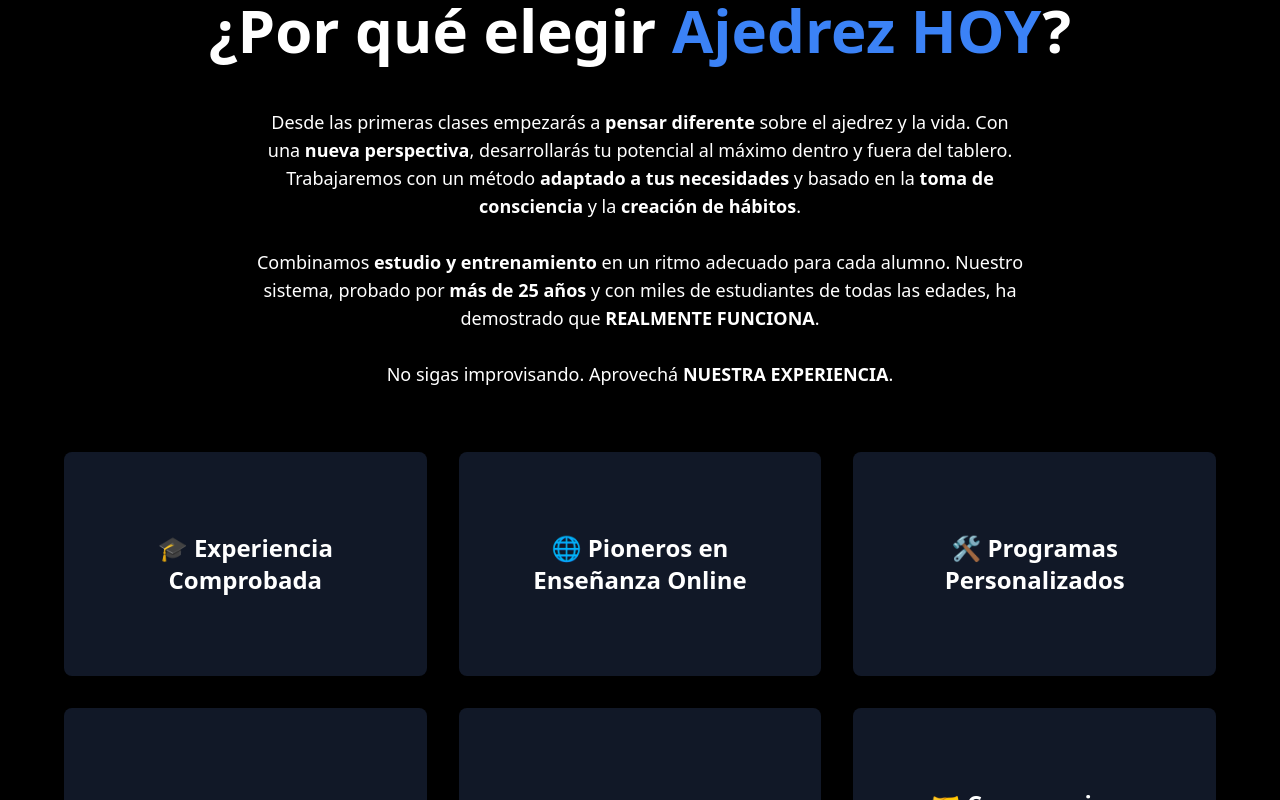
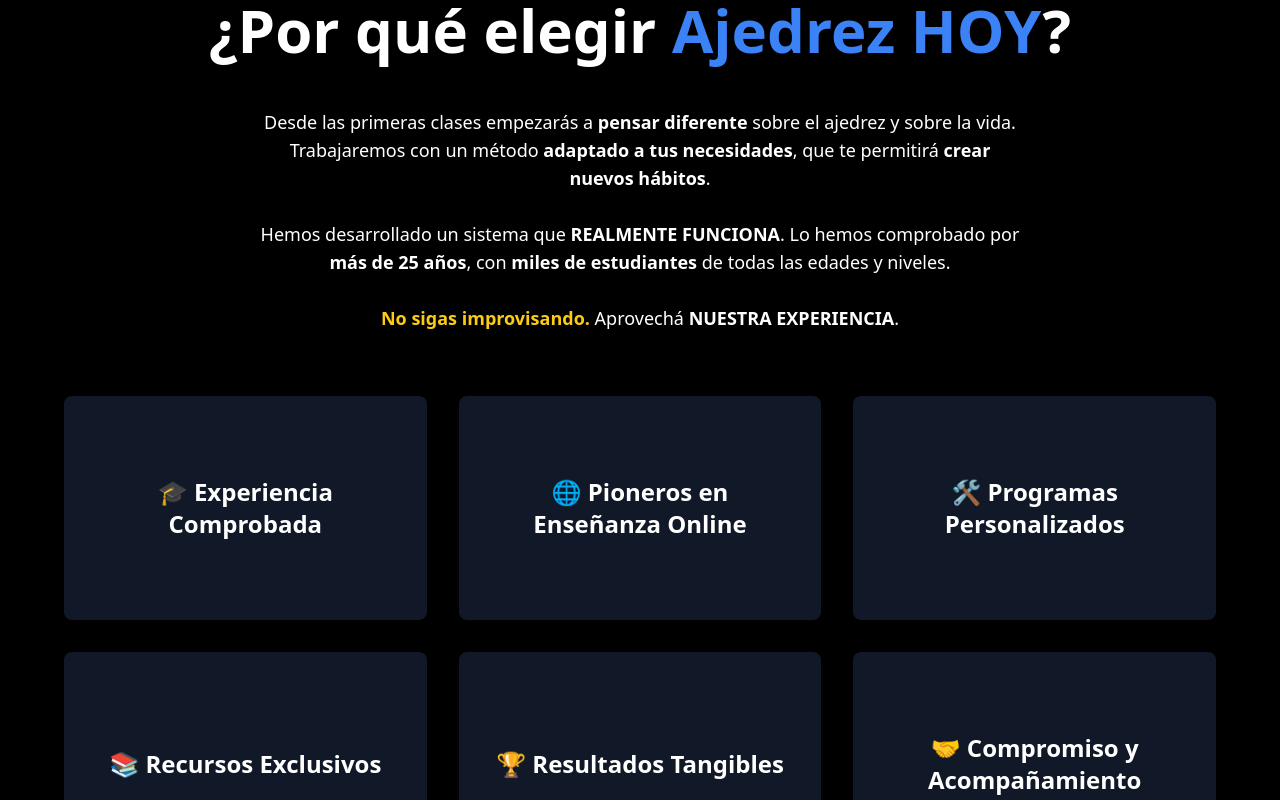
Before and after one commit to ilandaniele/ajedrez-hoy, a React (Create React App) app: page / in a window 1280 px wide. Shown: the part 2240-3040 px from the top of the page. Built offline with nearby package versions, Linux system fonts and the light colour scheme.

Commit message:
why us modification

```diff
--- a/src/components/WhyUs.js
+++ b/src/components/WhyUs.js
@@ -59,13 +59,13 @@ const WhyUs = () => {
         ¿Por qué elegir <span className="text-blue-500">Ajedrez HOY</span>?
       </h2>
       <p className="text-center text-lg max-w-3xl mx-auto mb-16">
-        Desde las primeras clases empezarás a <b>pensar diferente</b> sobre el ajedrez y la vida.
-        Con una <b>nueva perspectiva</b>, desarrollarás tu potencial al máximo dentro y fuera del tablero.
-        Trabajaremos con un método <b>adaptado a tus necesidades</b> y basado en la <b>toma de consciencia</b> y la <b>creación de hábitos</b>.
+        Desde las primeras clases empezarás a <b>pensar diferente</b> sobre el ajedrez y sobre la vida.
+        Trabajaremos con un método <b>adaptado a tus necesidades</b>, que te permitirá <b>crear nuevos hábitos</b>.
         <br /><br />
-        Combinamos <b>estudio y entrenamiento</b> en un ritmo adecuado para cada alumno. Nuestro sistema, probado por <b>más de 25 años</b> y con miles de estudiantes de todas las edades, ha demostrado que <b>REALMENTE FUNCIONA</b>.
+        Hemos desarrollado un sistema que <b>REALMENTE FUNCIONA</b>.
+        Lo hemos comprobado por <b>más de 25 años</b>, con <b>miles de estudiantes</b> de todas las edades y niveles.
         <br /><br />
-        No sigas improvisando. Aprovechá <b>NUESTRA EXPERIENCIA</b>.
+        <span className="font-bold text-yellow-400">No sigas improvisando.</span> Aprovechá <b>NUESTRA EXPERIENCIA</b>.
       </p>
 
       <motion.div className="grid grid-cols-1 md:grid-cols-3 gap-8 max-w-6xl mx-auto" variants={variants}>
```
